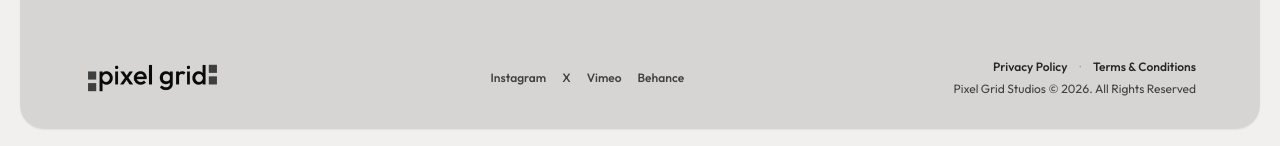
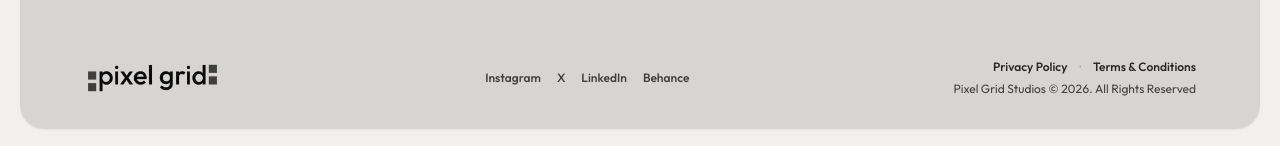
Before and after one commit to pixelgridstudios/PGS-Website-v1, a React (Vite) app: page / in a window 1280 px wide. Shown: the part 4356-4502 px from the top of the page. Built offline with nearby package versions, Linux system fonts and the light colour scheme.

Commit message:
Add official LinkedIn profile URL and remove Vimeo from footer social links

```diff
--- a/src/data/content.ts
+++ b/src/data/content.ts
@@ -179,7 +179,7 @@ export const studioStats: StatItem[] = [
 export const socialLinks = [
   { name: "Instagram", href: "https://instagram.com/pixelgridstudios" },
   { name: "X", href: "https://x.com/heypixelgrid" },
-  { name: "Vimeo", href: "https://vimeo.com/user245010560" },
+  { name: "LinkedIn", href: "https://linkedin.com/company/pixelgridstudios" },
   { name: "Behance", href: "https://www.behance.net/pixelgridstudios" },
 ];
 
```
